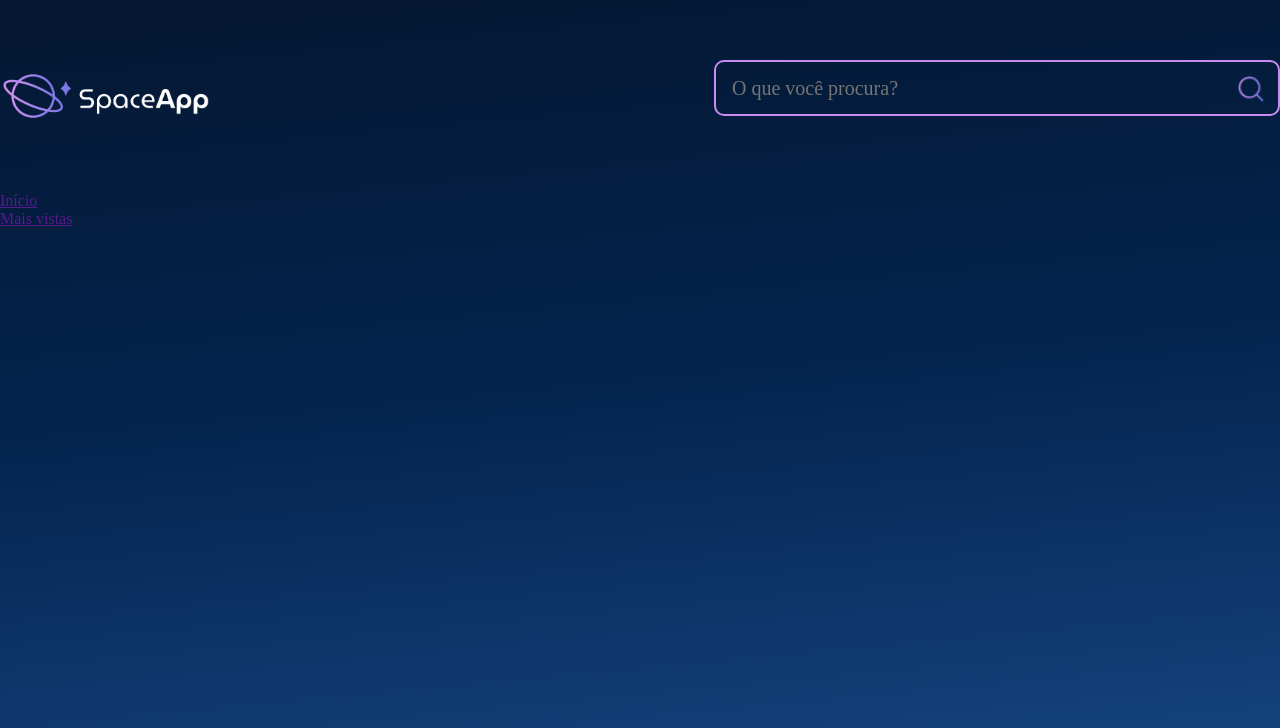
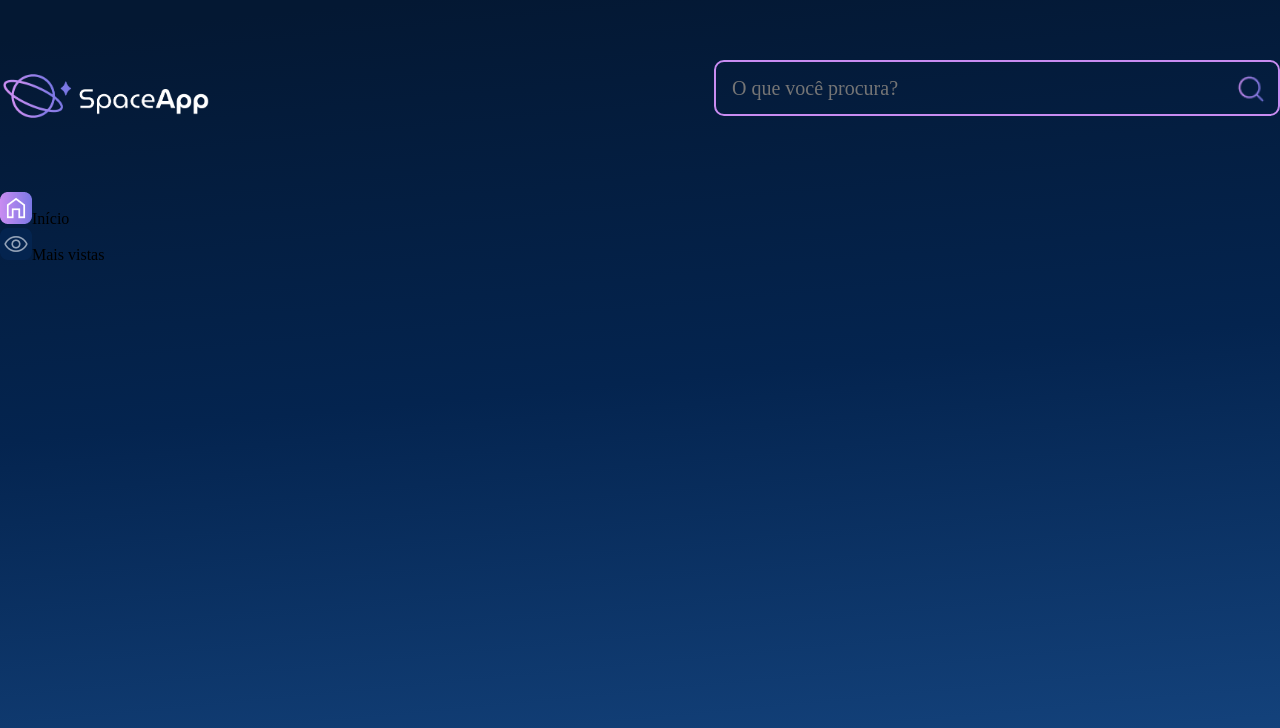
Before and after one commit to jardelgcunha/space-app, a React (Vite) app: page / in a window 1280 px wide. Shown: the top 728 px of the page. Built offline with nearby package versions, Linux system fonts and the light colour scheme.

Commit message:
Structuring navigation items

```diff
--- /dev/null
+++ b/src/componentes/BarraLateral/ItemNavegacao/index.jsx
@@ -0,0 +1,14 @@
+import styled from 'styled-components';
+
+const ItemListaEstilizado = styled.li``;
+
+const ItemNavegacao = ({ children, iconeAtivo, iconeInativo, ativo = false }) => {
+    return (
+        <ItemListaEstilizado>
+            <img src={ativo ? iconeAtivo : iconeInativo} />
+            {children}
+        </ItemListaEstilizado>
+    );
+};
+
+export default ItemNavegacao;
--- a/src/componentes/BarraLateral/index.jsx
+++ b/src/componentes/BarraLateral/index.jsx
@@ -1,4 +1,5 @@
 import styled from 'styled-components';
+import ItemNavegacao from './ItemNavegacao';
 
 const ListaEstilizada = styled.ul`
     list-style: none;
@@ -12,12 +13,19 @@
         <aside>
             <nav>
                 <ListaEstilizada>
-                    <li>
-                        <a href="">Início</a>
-                    </li>
-                    <li>
-                        <a href="">Mais vistas</a>
-                    </li>
+                    <ItemNavegacao
+                        iconeAtivo="/icones/home-ativo.png"
+                        iconeInativo="/icones/home-inativo.png"
+                        ativo={true}
+                    >
+                        Início
+                    </ItemNavegacao>
+                    <ItemNavegacao
+                        iconeAtivo="/icones/mais-vistas-ativo.png"
+                        iconeInativo="/icones/mais-vistas-inativo.png"
+                    >
+                        Mais vistas
+                    </ItemNavegacao>
                 </ListaEstilizada>
             </nav>
         </aside>
```
